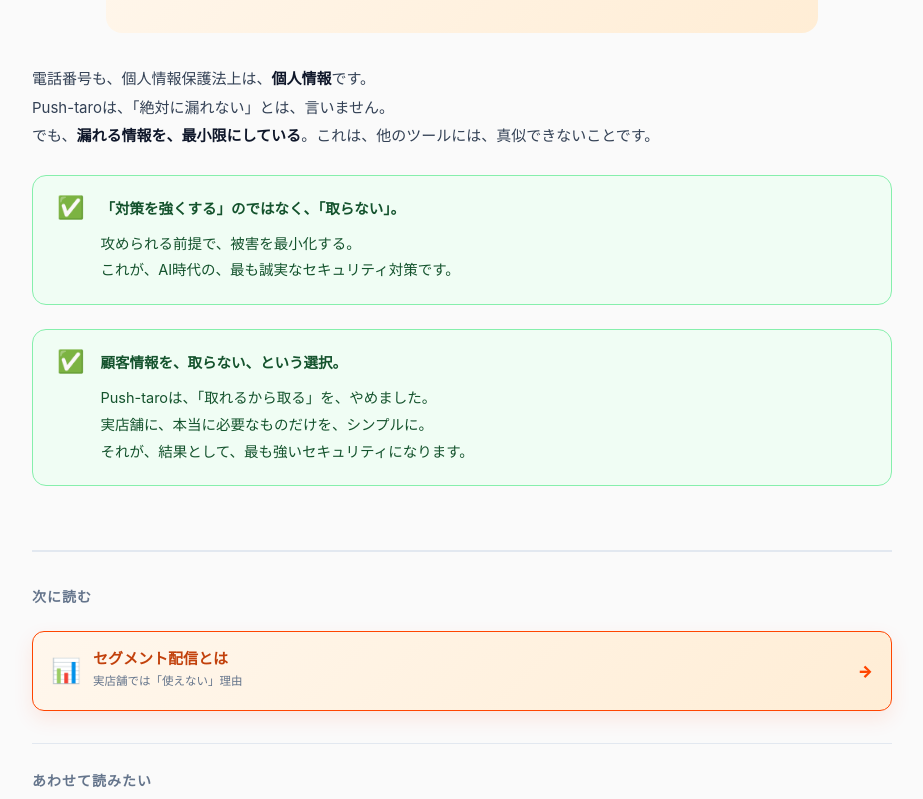
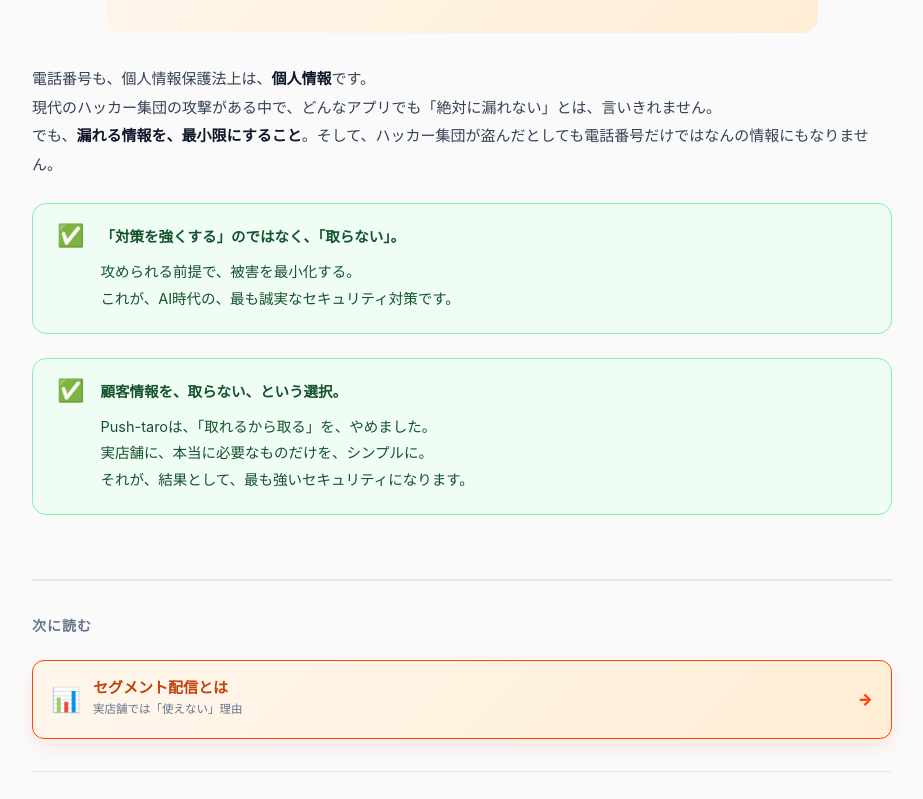
Before and after one commit to thellcishii-lang/push-taro, a Next.js app: page /guide/security in a window 1280 px wide. Shown: the part 4285-5084 px from the top of the page, without its empty margins (178-1101 px from the left). Built offline with nearby package versions, Linux system fonts and the light colour scheme; no server answers.

Commit message:
Update SecurityClient.tsx

```diff
--- a/app/guide/security/SecurityClient.tsx
+++ b/app/guide/security/SecurityClient.tsx
@@ -265,8 +265,8 @@ export default function SecurityClient() {
 
 <p>
   電話番号も、個人情報保護法上は、<strong>個人情報</strong>です。<br />
-  Push-taroは、「絶対に漏れない」とは、言いません。<br />
-  でも、<strong>漏れる情報を、最小限にしている</strong>。これは、他のツールには、真似できないことです。
+  現代のハッカー集団の攻撃がある中で、どんなアプリでも「絶対に漏れない」とは、言いきれません。<br />
+  でも、<strong>漏れる情報を、最小限にすること</strong>。そして、ハッカー集団が盗んだとしても電話番号だけではなんの情報にもなりません。
 </p>
 
 <div className="g-callout success">
```
